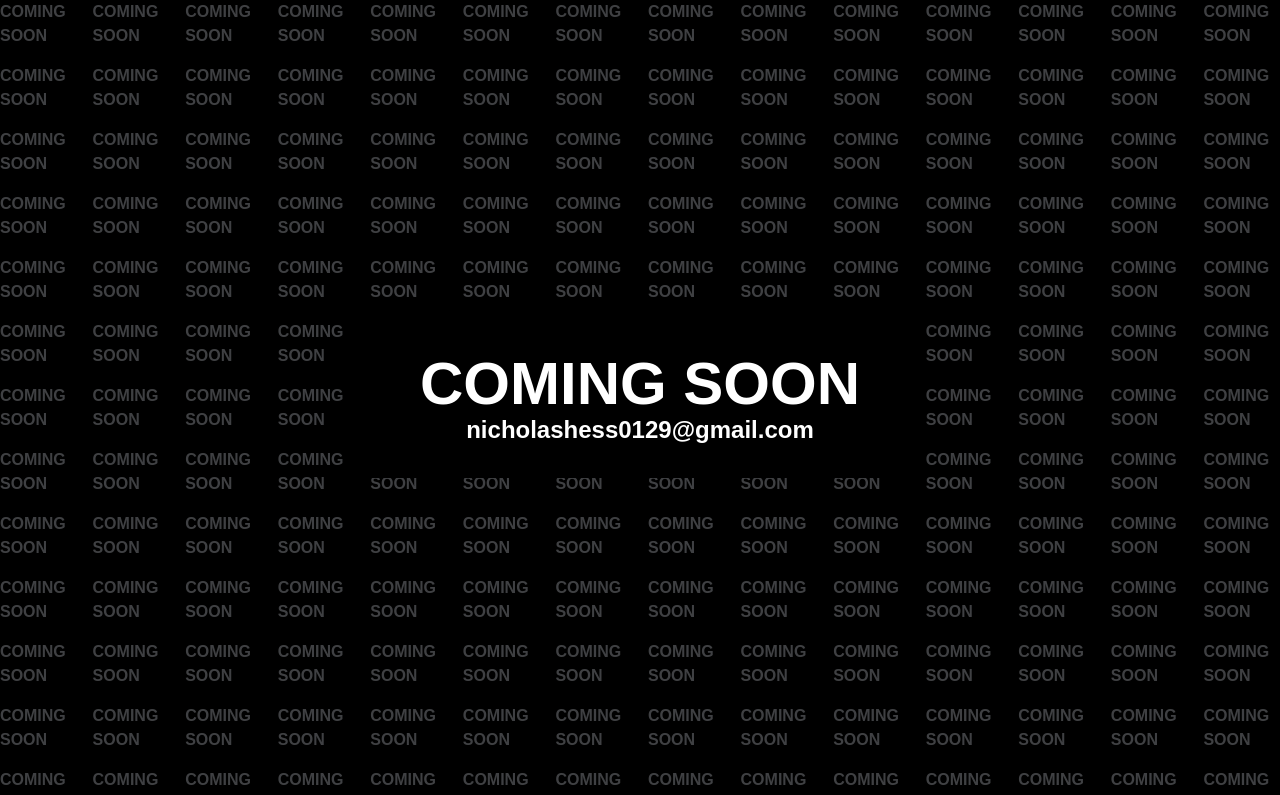
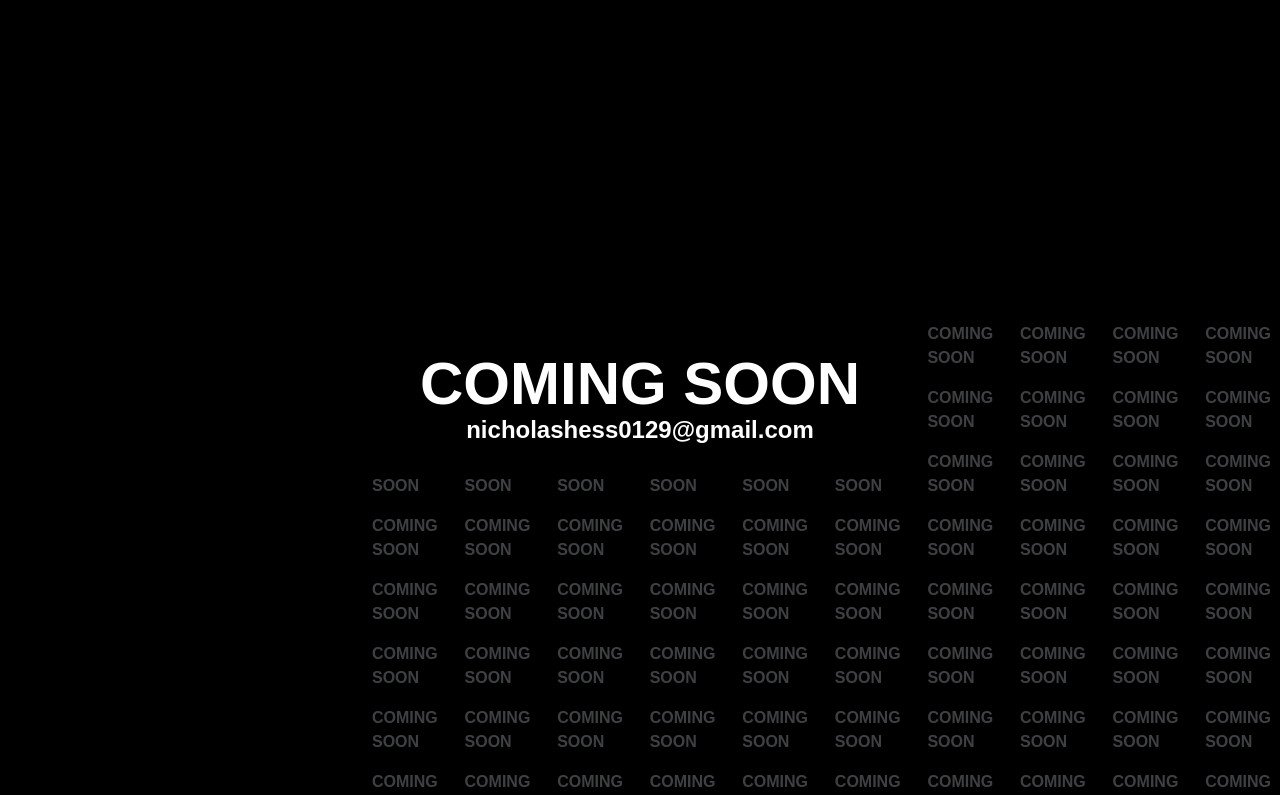
Before and after one commit to hessnt30/port, a Next.js app: page / in a window 1280 px wide. Shown: the top 795 px of the page. Built offline with nearby package versions, Linux system fonts and the light colour scheme.

Commit message:
Refactor Home component layout and styles

```diff
--- a/app/page.tsx
+++ b/app/page.tsx
@@ -2,17 +2,23 @@ export default function Home() {
   const comingSoon = Array(300).fill("COMING SOON");
 
   return (
-    <div className="flex min-h-screen justify-center items-center overflow-hidden bg-black">
-      <main>
-        <div className="absolute inset-0 z-0 grid grid-cols-6 md:grid-cols-10 lg:grid-cols-14 gap-4 opacity-30 text-gray-300 text-sm md:text-base font-bold select-none">
+    <div className="relative flex h-screen w-screen justify-center items-center overflow-hidden bg-black">
+      <main className="relative z-10">
+        {/* Background */}
+        <div className="absolute inset-0 h-screen w-screen z-0 grid grid-cols-6 md:grid-cols-10 lg:grid-cols-14 gap-4 opacity-30 text-gray-300 text-sm md:text-base font-bold select-none pointer-events-none">
           {comingSoon.map((item, index) => (
             <span key={index}>{item}</span>
           ))}
         </div>
 
-        <div className="z-10 relative font-bold px-15 py-8 bg-black">
-          <h1 className="text-4xl md:text-6xl text-white">COMING SOON</h1>
-          <p className="text-center md:text-2xl text-white">nicholashess0129@gmail.com</p>
+        {/* Foreground */}
+        <div className="relative z-10 font-bold px-12 py-8 bg-black">
+          <h1 className="text-4xl md:text-6xl text-white text-center">
+            COMING SOON
+          </h1>
+          <p className="text-center md:text-2xl text-white">
+            nicholashess0129@gmail.com
+          </p>
         </div>
       </main>
     </div>
```
